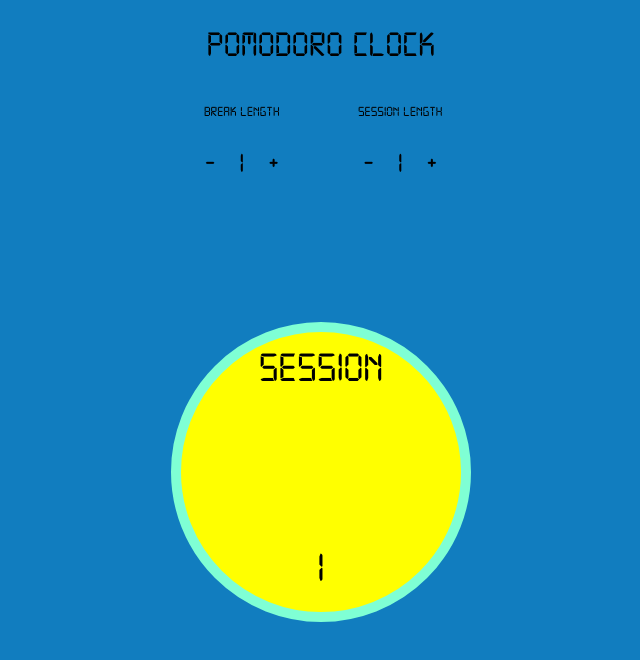
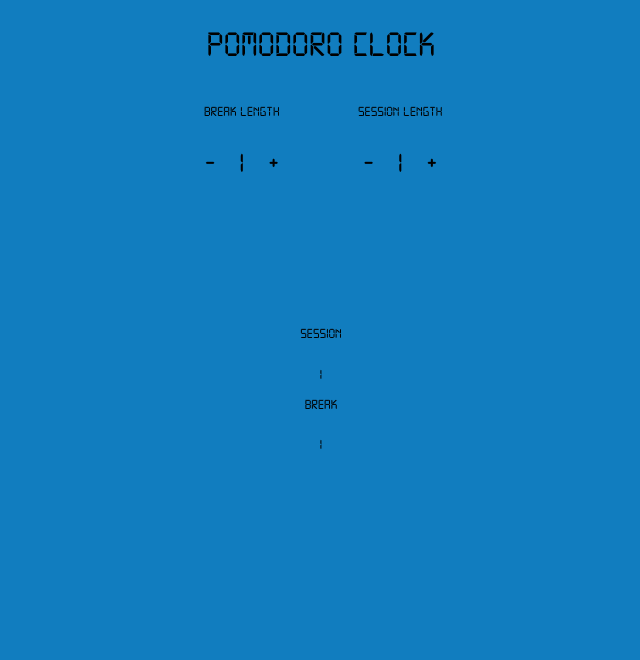
Before and after one commit to Duonghailee/Pomodoro_clock, a plain HTML site: page index.html in a window 1280 px wide. Shown: the whole page, without its empty margins (319-959 px from the left). Drawn offline with nearby package versions, Linux system fonts and the light colour scheme.

Commit message:
modify clock-frame for percentage color fill function

```diff
--- a/index.html
+++ b/index.html
@@ -29,9 +29,9 @@
 
 
 <body>
-    <div class="text-center">
-        <h1 class="text-center uppercase">pomodoro clock </h1>
-        <div class="time-adjust text-center uppercase">
+    <div class="text-center uppercase">
+        <h1>pomodoro clock </h1>
+        <div>
             <div class="break">
                 <p>Break length</p>
                 <button id="break-minus" value="break-minus">-</button>
@@ -49,19 +49,27 @@
 
         </div>
 
+
         <div class="clock text-center">
-            <div id="break-clock" class="circle break-type">
-                Break
-                <p id="break-value" class="bottom-text"> 1
 
-                </p>
+            <!-- session clock -->
+            <div id="session-clock-frame">
+                <div id="session-clock">
+                    Session
+                    <p id="session-value" class="bottom-text"> 1
+                    </p>
+                </div>
             </div>
 
-            <div id="session-clock" class="circle session-type">
-                Session
-                <p id="session-value" class="bottom-text"> 1
-                </p>
+            <!-- break clock -->
+            <div id="break-clock-frame">
+                <div id="break-clock">
+                    Break
+                    <p id="break-value" class="bottom-text"> 1
+                    </p>
+                </div>
             </div>
+
 
         </div>
     </div>
```
